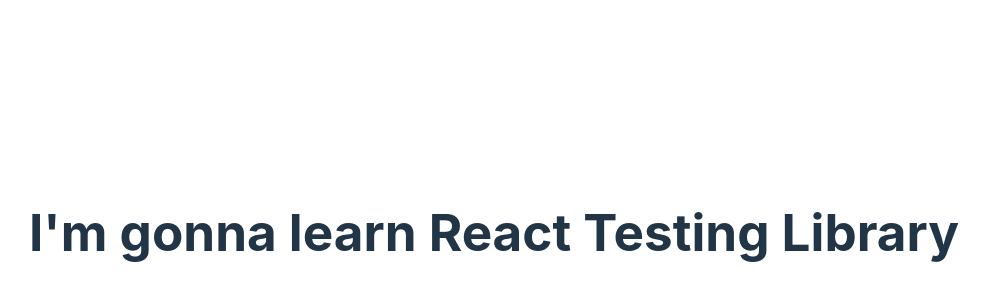
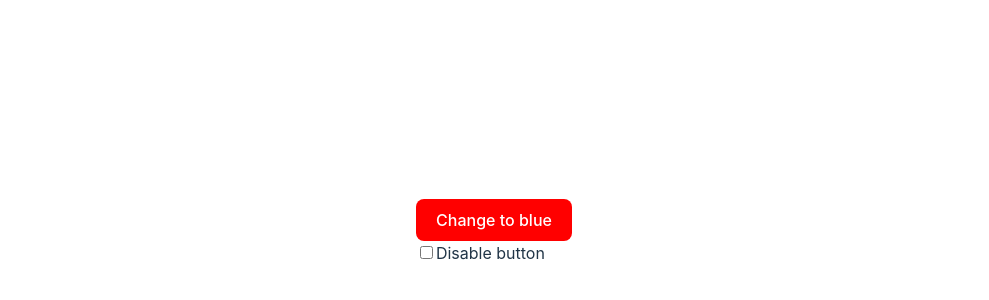
Before and after one commit to dr1602/vitest, a React (Vite) app: page / in a window 1280 px wide. Shown: the part 168-468 px from the top of the page, without its empty margins (146-1135 px from the left). Built offline with nearby package versions, Linux system fonts and the light colour scheme.

Commit message:
feat/1 adding first major test

```diff
--- /dev/null
+++ b/src/App.css
@@ -0,0 +1,7 @@
+.red {
+    background-color: red;
+}
+
+.blue {
+    background-color: blue;
+}
--- a/src/App.jsx
+++ b/src/App.jsx
@@ -1,7 +1,43 @@
+import React from 'react'
+import './App.css'
+
 function App() {
+  const [buttonState, setButtonState] = React.useState({
+    buttonColor: 'red',
+    buttonDisabled: false,
+  })
+  const nextColor = buttonState.buttonColor === 'red' ? 'blue' : 'red'
+  const handleChangeCheckbox = (event) => {
+    setButtonState((prevState) => ({
+      ...prevState,
+      buttonDisabled: event.target.checked,
+    }))
+  }
+
+  console.log(buttonState.buttonDisabled)
+
   return (
     <div>
-      <h1>I'm gonna learn React Testing Library</h1>
+      <button
+        className={buttonState.buttonColor}
+        disabled={buttonState.buttonDisabled}
+        onClick={
+          () => setButtonState((prevState) => ({
+            ...prevState,
+            buttonColor: nextColor,
+          }))
+        }
+      >
+        Change to {nextColor}
+      </button>
+      <br />
+      <input
+        type='checkbox'
+        id='disable-button-checkbox'
+        checked={buttonState.buttonColor.buttonDisabled}
+        onChange={handleChangeCheckbox}
+      />
+      <label htmlFor='disable-button-checkbox'>Disable button</label>
     </div>
   );
 }
```
Also changed, not shown: 1 other file (tests, documents, lock files or other folders).
